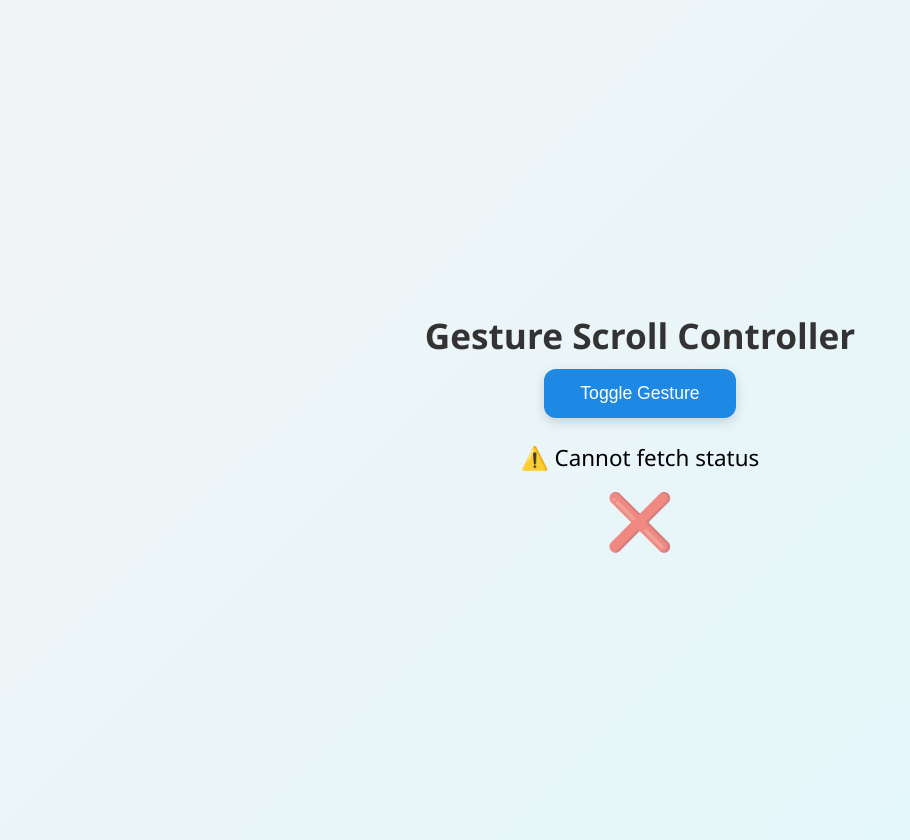
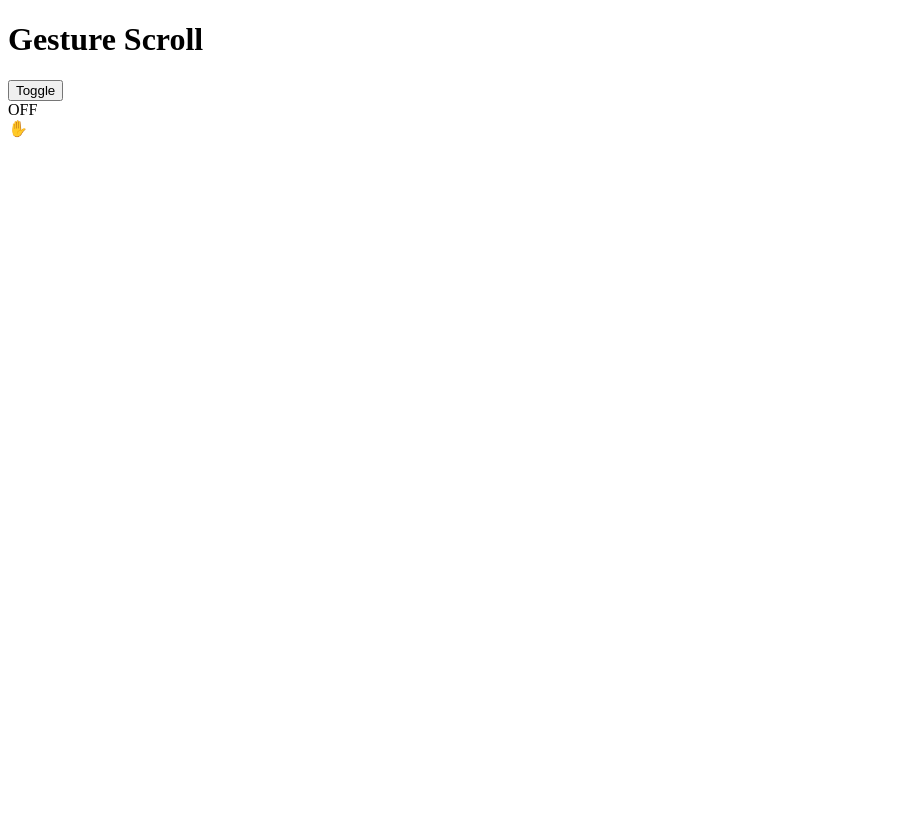
Before and after one commit to manju-app-developer/scroll, a Flask app: page / in a window 1280 px wide. Shown: the whole page, without its empty margins (0-910 px from the left). After the commit the page ends 138 px from the top, so only its background shows below. Run offline with Flask 3, Linux system fonts and the light colour scheme.

Commit message:
Update index.html

```diff
--- a/templates/index.html
+++ b/templates/index.html
@@ -1,108 +1,32 @@
 <!DOCTYPE html>
 <html lang="en">
 <head>
-  <meta charset="UTF-8" />
-  <meta name="viewport" content="width=device-width, initial-scale=1.0"/>
-  <title>Gesture Scroll Controller</title>
-  <style>
-    :root {
-      --on-color: #00c853;
-      --off-color: #d50000;
-    }
-
-    body {
-      margin: 0;
-      font-family: 'Segoe UI', sans-serif;
-      background: linear-gradient(135deg, #f3f4f6, #e0f7fa);
-      display: flex;
-      justify-content: center;
-      align-items: center;
-      height: 100vh;
-      flex-direction: column;
-      text-align: center;
-      padding: 20px;
-    }
-
-    h1 {
-      font-size: 2.2rem;
-      color: #333;
-      margin-bottom: 10px;
-    }
-
-    button {
-      background: #1e88e5;
-      color: white;
-      border: none;
-      padding: 14px 36px;
-      font-size: 1.1rem;
-      border-radius: 12px;
-      cursor: pointer;
-      box-shadow: 0 4px 12px rgba(0, 0, 0, 0.15);
-      transition: 0.3s;
-    }
-
-    button:hover {
-      background: #1565c0;
-      transform: scale(1.05);
-    }
-
-    #status {
-      font-size: 1.4rem;
-      margin-top: 24px;
-      font-weight: 500;
-    }
-
-    .status-icon {
-      font-size: 3rem;
-      margin-top: 14px;
-      animation: pulse 1.5s infinite;
-    }
-
-    @keyframes pulse {
-      0% { transform: scale(1); opacity: 1; }
-      50% { transform: scale(1.15); opacity: 0.6; }
-      100% { transform: scale(1); opacity: 1; }
-    }
-  </style>
+  <meta charset="UTF-8" /><meta name="viewport" content="width=device-width,initial-scale=1.0"/>
+  <title>Gesture Scroll</title>
+  <style> /* same enhanced style as before */ </style>
 </head>
 <body>
-  <h1>Gesture Scroll Controller</h1>
-  <button onclick="toggleGesture()">Toggle Gesture</button>
-  <div id="status">Checking status...</div>
-  <div class="status-icon" id="icon">⏳</div>
+  <h1>Gesture Scroll</h1>
+  <button onclick="toggle()">Toggle</button>
+  <div id="status">Loading…</div>
+  <div id="icon">⏳</div>
 
   <script>
-    // 💡 Replace this with your actual Render backend URL:
-    const backendUrl = 'https://scroll-ohh0.onrender.com';
-
-    function updateStatus(enabled) {
-      document.getElementById('status').innerText = enabled
-        ? '🟢 Gesture Scroll: ON'
-        : '🔴 Gesture Scroll: OFF';
-      document.getElementById('icon').innerText = enabled ? '🖐️' : '✋';
-      document.getElementById('icon').style.color = enabled ? 'var(--on-color)' : 'var(--off-color)';
+    const backend = window.location.origin;
+    function setStatus(on){
+      document.getElementById('status').innerText = on ? 'ON' : 'OFF';
+      document.getElementById('icon').innerText = on ? '🖐️' : '✋';
     }
-
-    function toggleGesture() {
-      fetch(`${backendUrl}/toggle`, { method: 'POST' })
-        .then(res => res.json())
-        .then(data => updateStatus(data.enabled))
-        .catch(() => {
-          document.getElementById('status').innerText = '⚠️ Server not reachable';
-          document.getElementById('icon').innerText = '❌';
-        });
+    function toggle(){
+      fetch(`${backend}/toggle`,{method:'POST'})
+        .then(r=>r.json()).then(d=>setStatus(d.enabled))
+        .catch(()=>setStatus(null));
     }
-
-    function fetchStatus() {
-      fetch(`${backendUrl}/status`)
-        .then(res => res.json())
-        .then(data => updateStatus(data.enabled))
-        .catch(() => {
-          document.getElementById('status').innerText = '⚠️ Cannot fetch status';
-          document.getElementById('icon').innerText = '❌';
-        });
+    function fetchStatus(){
+      fetch(`${backend}/status`)
+        .then(r=>r.json()).then(d=>setStatus(d.enabled))
+        .catch(()=>setStatus(null));
     }
-
     window.onload = fetchStatus;
   </script>
 </body>
```
